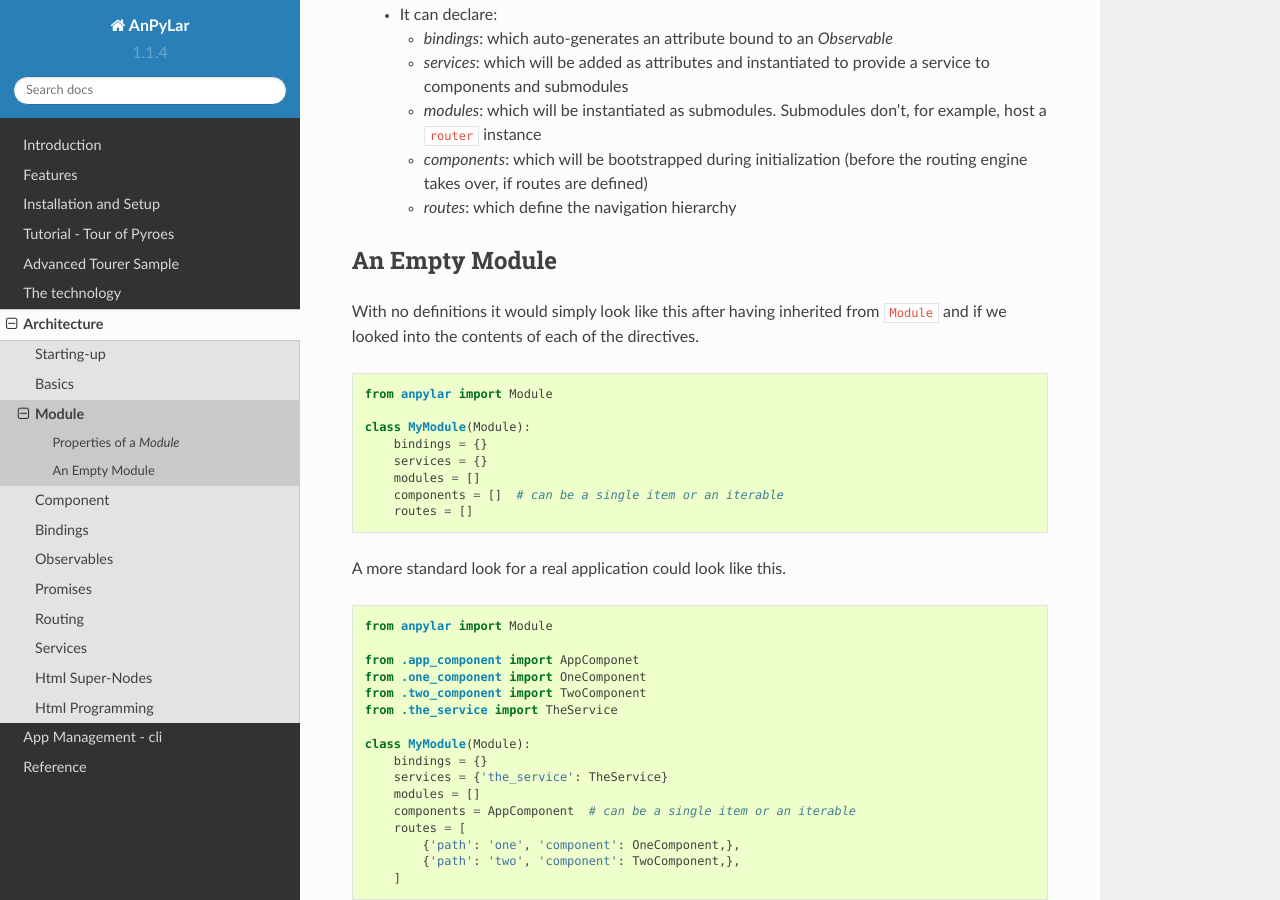
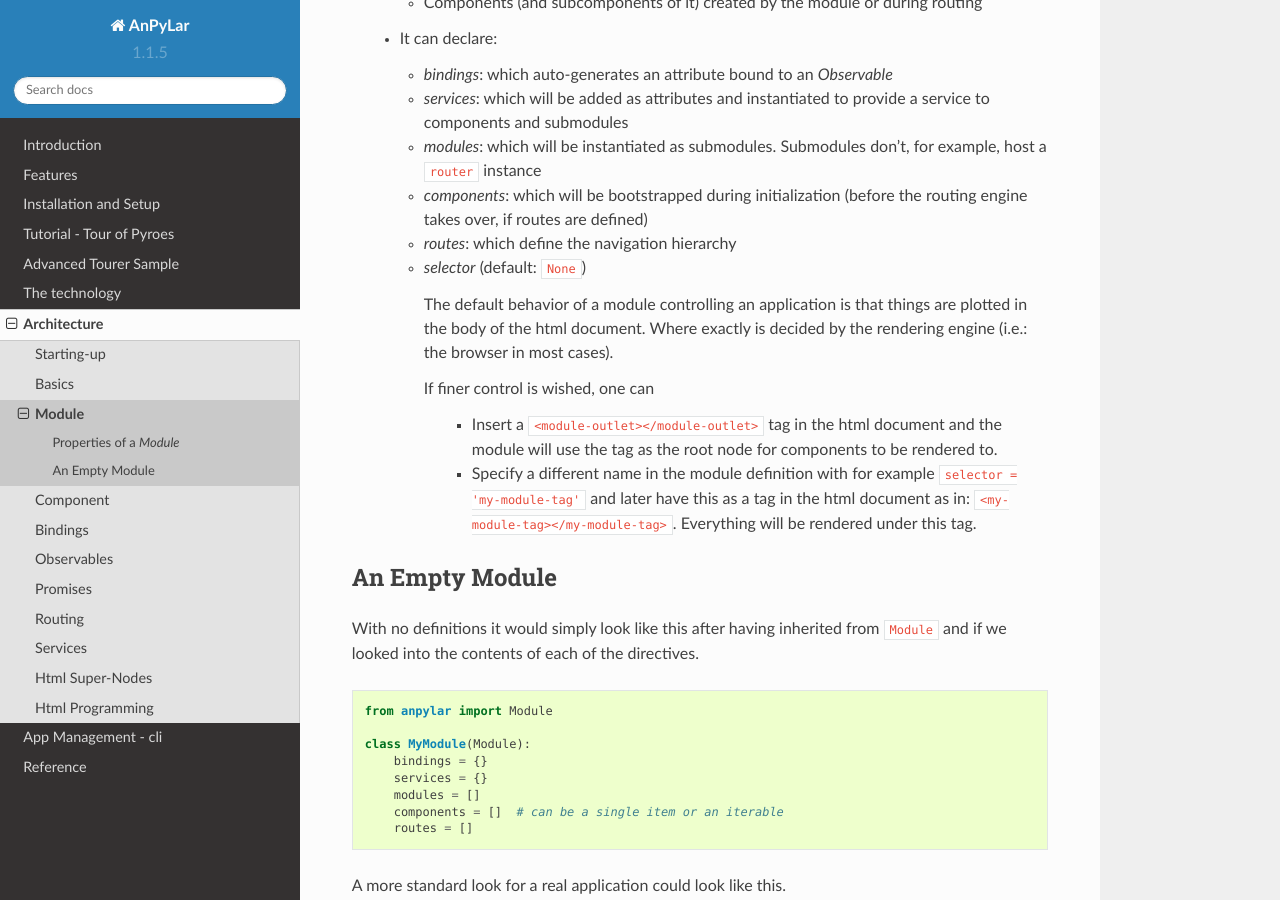
Before and after one commit to anpylar/anpylar-docs, a Sphinx documentation site: the page built from docs/architecture/module.rst, in a window 1280 px wide and 900 px high, scrolled down 552 px. Built offline with Sphinx 7.4.7 and the Read the Docs theme 2.0.0, drawn with Linux system fonts in a browser that asks for light colours; the version number could not be read and is left out.

Commit message:
Update docs for anpylar 1.1.5

```diff
--- a/docs/architecture/module.rst
+++ b/docs/architecture/module.rst
@@ -37,6 +37,23 @@ Properties of a *Module*
       the routing engine takes over, if routes are defined)
 
     - *routes*: which define the navigation hierarchy
+
+    - *selector* (default: ``None``)
+
+      The default behavior of a module controlling an application is that
+      things are plotted in the body of the html document. Where exactly is
+      decided by the rendering engine (i.e.: the browser in most cases).
+
+      If finer control is wished, one can
+
+        - Insert a ``<module-outlet></module-outlet>`` tag in the html document
+          and the module will use the tag as the root node for components to be
+          rendered to.
+
+        - Specify a different name in the module definition with for example
+          ``selector = 'my-module-tag'`` and later have this as a tag in the
+          html document as in: ``<my-module-tag></my-module-tag>``. Everything
+          will be rendered under this tag.
 
 
 An Empty Module
--- a/docs/architecture/routing.rst
+++ b/docs/architecture/routing.rst
@@ -187,7 +187,8 @@ In this case it dpes not load a component but specifies a::
 to redirect to a different path. Notice that
 
   - The route definitions have no leading ``/`` because they are transformed
-    internally to be ``baseurl/path``
+    internally to be ``baseurl/path`` (if a leading ``/`` is specified, it will
+    be stripped internally to ensure proper route construction)
 
   - But when redirecting, we could be issuing a *relative* redirect (relative
     to the current path) or an absolute. In this case the redirect is absolute
--- a/docs/conf.py
+++ b/docs/conf.py
@@ -116,7 +116,7 @@ author = 'AnPyLar'
 # built documents.
 #
 # The short X.Y version.
-version = '1.1.4'
+version = '1.1.5'
 # The full version, including alpha/beta/rc tags.
 release = ''
 
--- a/docs/reference/router.rst
+++ b/docs/reference/router.rst
@@ -10,3 +10,5 @@ Router
    .. automethod:: back
 
    .. automethod:: forward
+
+   .. automethod:: navigate_to
--- a/docs/reference/routes.rst
+++ b/docs/reference/routes.rst
@@ -27,6 +27,8 @@ A route definition is a ``dict`` which can contain the following
 
     if ``path`` is ``*`` or ``**`` it will be the last resort
     (route-not-found) route
+
+    The ``path`` can start with a leading slash if wished for clarity.
 
   - ``component`` (a subclass of ``anpylar.Component``)
 
```
